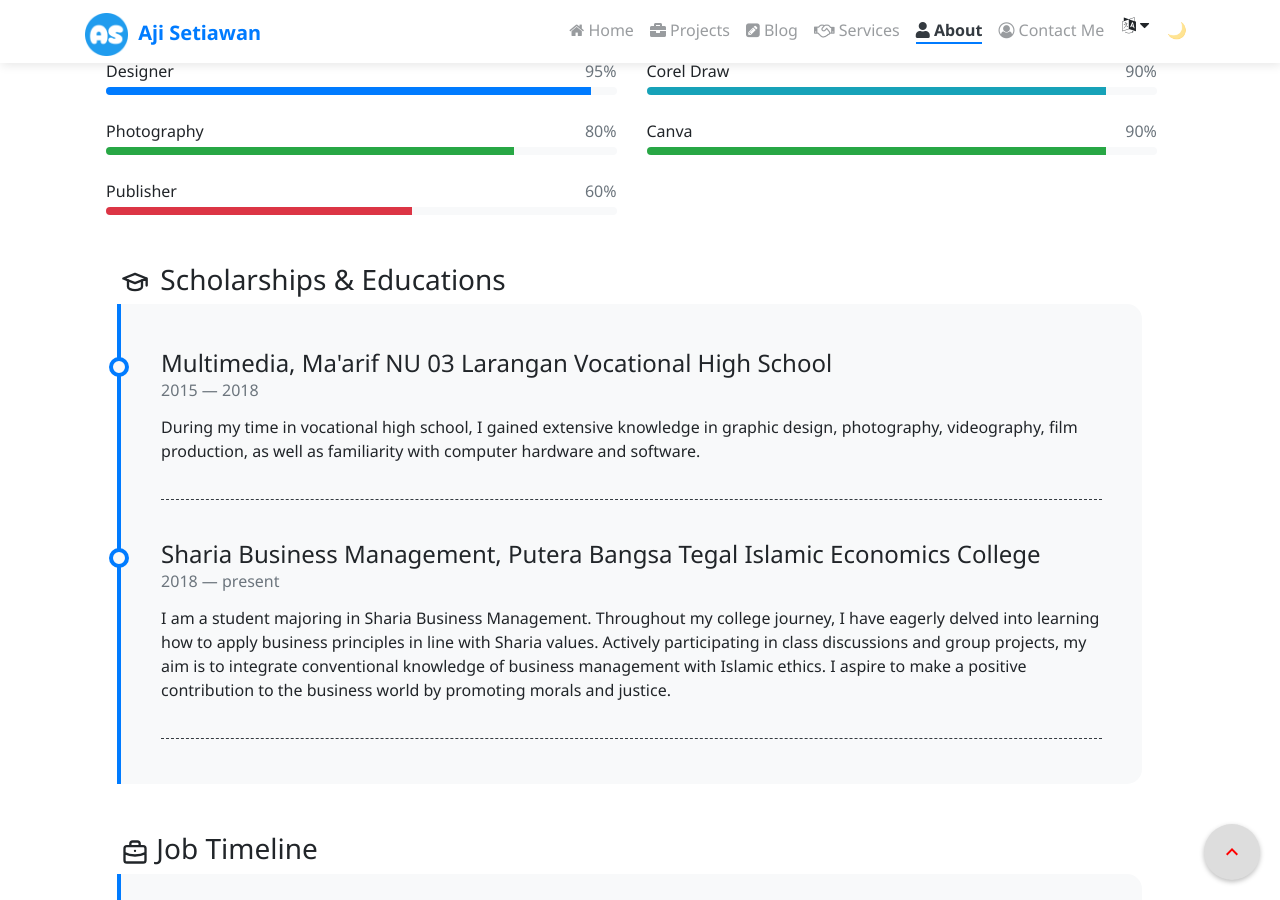
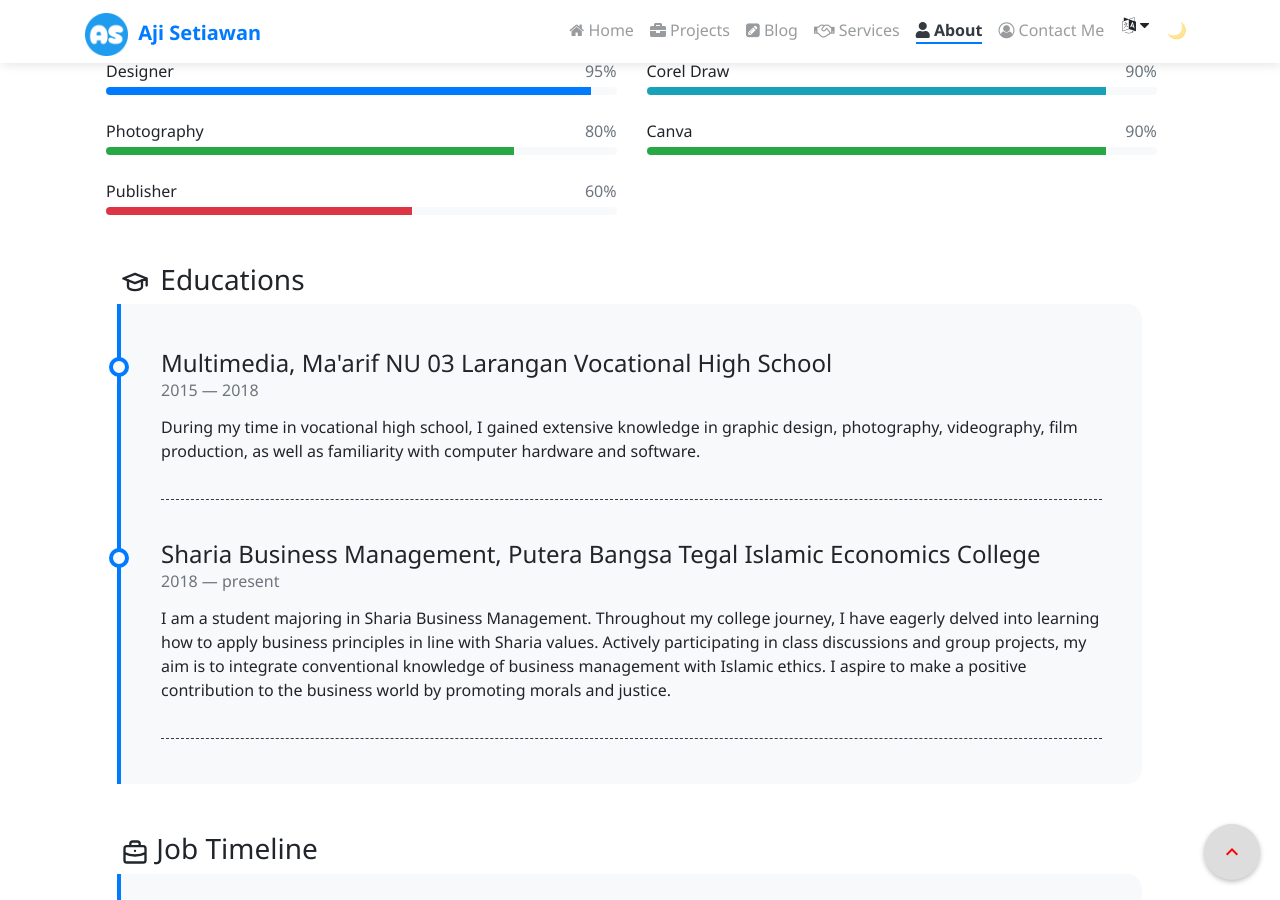
Before and after one commit to ajisetiawan716/ajisetiawan716.github.io, a Jekyll site: the page built from pages/about.md, in a window 1280 px wide and 900 px high, scrolled down 1815 px. Built offline with Jekyll 4.4.1, drawn with Linux system fonts in a browser that asks for light colours; nearby versions of some CDN libraries; emoji names are drawn with the system emoji font; comment, search, counter and statistics services are not loaded; a style sheet for code colours, icons or effects is not loaded.

Commit message:
Update timeline.html

```diff
--- a/_includes/about/timeline.html
+++ b/_includes/about/timeline.html
@@ -1,5 +1,5 @@
 <div class="col mt-4">
-  <h3><svg stroke="currentColor" fill="none" stroke-width="2" viewBox="0 0 24 24" stroke-linecap="round" stroke-linejoin="round" class="mr-1" height="1em" width="1em" xmlns="http://www.w3.org/2000/svg"><path stroke="none" d="M0 0h24v24H0z" fill="none"></path><path d="M22 9l-10 -4l-10 4l10 4l10 -4v6"></path><path d="M6 10.6v5.4a6 3 0 0 0 12 0v-5.4"></path></svg> Scholarships & Educations</h3>
+  <h3><svg stroke="currentColor" fill="none" stroke-width="2" viewBox="0 0 24 24" stroke-linecap="round" stroke-linejoin="round" class="mr-1" height="1em" width="1em" xmlns="http://www.w3.org/2000/svg"><path stroke="none" d="M0 0h24v24H0z" fill="none"></path><path d="M22 9l-10 -4l-10 4l10 4l10 -4v6"></path><path d="M6 10.6v5.4a6 3 0 0 0 12 0v-5.4"></path></svg> Educations</h3>
   <div class="timeline-body bg-themed">
     {% for item in site.data.scholarship %}
       <div class="timeline-item">
```
